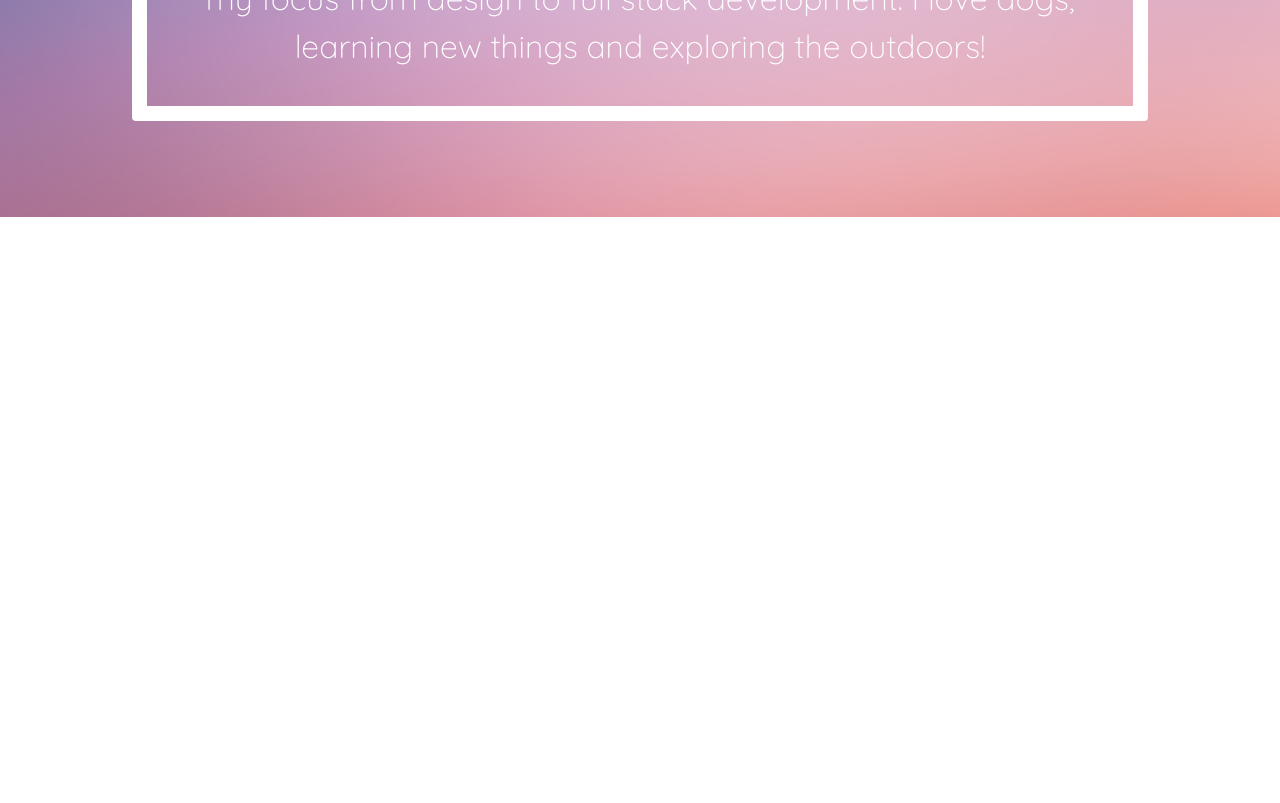
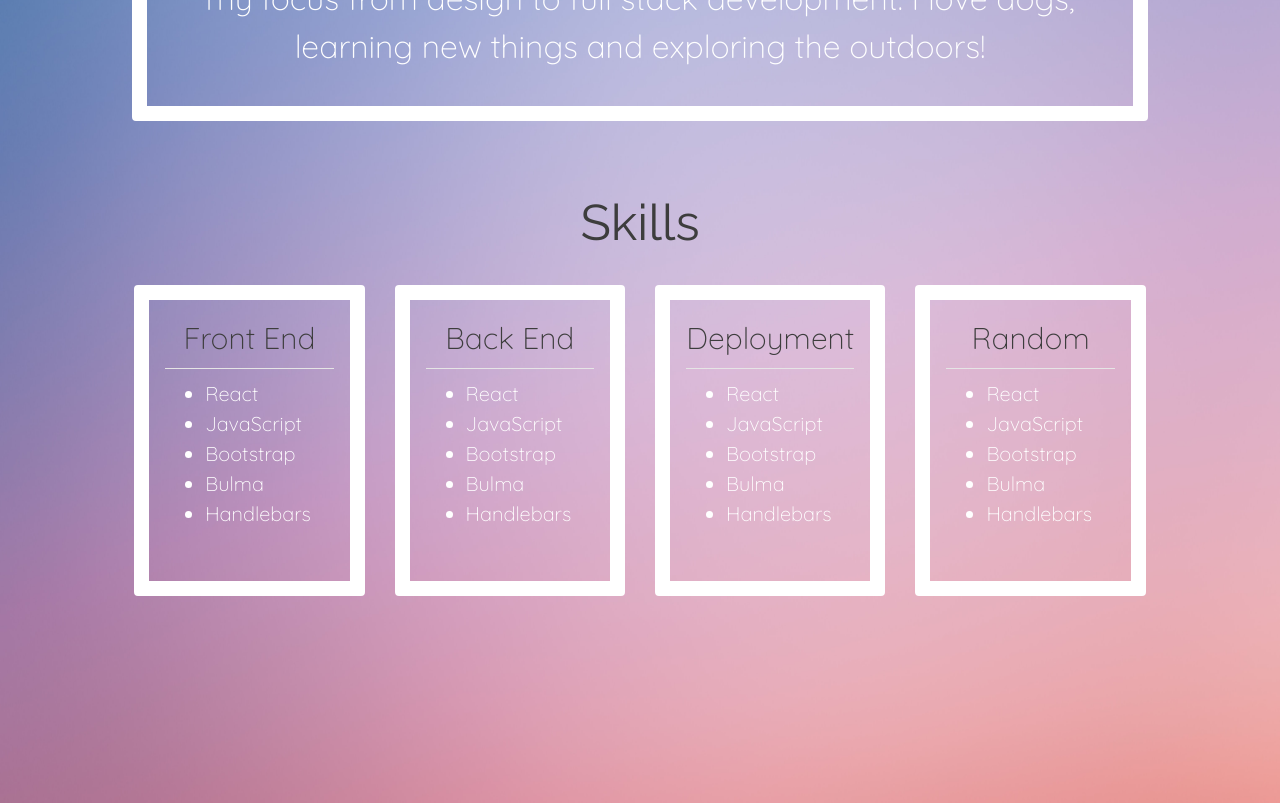
Before and after one commit to haywah27/react-portfolio, a React (Create React App) app: page / in a window 1280 px wide. Shown: the part 720-1523 px from the top of the page. Before the commit the page ends 937 px from the top, so only its background shows below. Built offline with nearby package versions, Linux system fonts and the light colour scheme.

Commit message:
adding skills section on about page

```diff
--- /dev/null
+++ b/src/components/Card/AboutCard.js
@@ -0,0 +1,17 @@
+import React from "react";
+import "../../pages/about.css";
+import { Card } from "react-bootstrap";
+
+function AboutCard() {
+  return (
+    <Card className="cardCss">
+      <Card.Body className="aboutBody">
+        I graduated from the University of Oregon with a Bachelor of Science
+        Degree in Art and Technology. Recently, I have shifted my focus from
+        design to full stack development. I love dogs, learning new things and
+        exploring the outdoors!
+      </Card.Body>
+    </Card>
+  );
+}
+export default AboutCard;
--- /dev/null
+++ b/src/components/Card/GreetingCard.js
@@ -0,0 +1,23 @@
+import React from "react";
+import "../../pages/about.css";
+import { Jumbotron, Row, Card } from "react-bootstrap";
+import Headshot from "../Headshot/Headshot";
+
+function GreetingCard() {
+  return (
+    <Jumbotron className="hideBackground mobileMargin">
+      <Row className="alignGreeting">
+        <Card className="hideBackground">
+          <Headshot />
+        </Card>
+        <Card className="hideBackground">
+          <Card.Body className="titleMessage">
+            Hello, my name is Hayley!
+          </Card.Body>
+        </Card>
+      </Row>
+    </Jumbotron>
+  );
+}
+
+export default GreetingCard;
--- /dev/null
+++ b/src/components/Card/SkillsCard.js
@@ -0,0 +1,68 @@
+import React from "react";
+import "../../pages/about.css";
+import { Card, Jumbotron, Row } from "react-bootstrap";
+
+function SkillsCard() {
+  return (
+    <>
+      <Jumbotron fluid className="hideBackground">
+        <div className="skillsHeader">Skills</div>
+        <Row className="dimension">
+          <Card className="cardCss skillsCard">
+            <Card.Title className="skillsTitle">Front End</Card.Title>
+            <hr className="titleUnderline"/>
+            <Card.Body className="skillsBody">
+              <ul>
+                <li>React</li>
+                <li>JavaScript</li>
+                <li>Bootstrap</li>
+                <li>Bulma</li>
+                <li>Handlebars</li>
+              </ul>
+            </Card.Body>
+          </Card>
+          <Card className="cardCss skillsCard">
+            <Card.Title className="skillsTitle">Back End</Card.Title>
+            <hr className="titleUnderline"/>
+            <Card.Body className="skillsBody">
+              <ul>
+                <li>React</li>
+                <li>JavaScript</li>
+                <li>Bootstrap</li>
+                <li>Bulma</li>
+                <li>Handlebars</li>
+              </ul>
+            </Card.Body>
+          </Card>
+          <Card className="cardCss skillsCard">
+            <Card.Title className="skillsTitle">Deployment</Card.Title>
+            <hr className="titleUnderline"/>
+            <Card.Body className="skillsBody">
+              <ul>
+                <li>React</li>
+                <li>JavaScript</li>
+                <li>Bootstrap</li>
+                <li>Bulma</li>
+                <li>Handlebars</li>
+              </ul>
+            </Card.Body>
+          </Card>
+          <Card className="cardCss skillsCard">
+            <Card.Title className="skillsTitle">Random</Card.Title>
+            <hr className="titleUnderline"/>
+            <Card.Body className="skillsBody">
+              <ul>
+                <li>React</li>
+                <li>JavaScript</li>
+                <li>Bootstrap</li>
+                <li>Bulma</li>
+                <li>Handlebars</li>
+              </ul>
+            </Card.Body>
+          </Card>
+        </Row>
+      </Jumbotron>
+    </>
+  );
+}
+export default SkillsCard;
--- a/src/pages/About.js
+++ b/src/pages/About.js
@@ -1,8 +1,10 @@
 import React from "react";
 import "./about.css";
-import { Jumbotron, Container, Card, Row } from "react-bootstrap";
+import { Jumbotron, Container } from "react-bootstrap";
 import Navigation from "../components/Nav/Nav";
-import Headshot from "../components/Headshot/Headshot";
+import GreetingCard from "../components/Card/GreetingCard";
+import AboutCard from "../components/Card/AboutCard";
+import SkillsCard from "../components/Card/SkillsCard";
 
 function About() {
   return (
@@ -12,26 +14,9 @@
       <Container>
         <Jumbotron className="dimension text-center">
           <Container>
-            <Jumbotron className="hideBackground mobileMargin">
-              <Row className="alignGreeting">
-                <Card className="hideBackground">
-                  <Headshot />
-                </Card>
-                <Card className="hideBackground">
-                  <Card.Body className="titleMessage">
-                    Hello, my name is Hayley!
-                  </Card.Body>
-                </Card>
-              </Row>
-            </Jumbotron>
-            <Card className="cardCss">
-              <Card.Body>
-                I graduated from the University of Oregon with a Bachelor of
-                Science Degree in Art and Technology. Recently, I have shifted
-                my focus from design to full stack development. I love dogs,
-                learning new things and exploring the outdoors!
-              </Card.Body>
-            </Card>
+            <GreetingCard />
+            <AboutCard />
+            <SkillsCard />
           </Container>
         </Jumbotron>
       </Container>
--- a/src/pages/Work.js
+++ b/src/pages/Work.js
@@ -63,7 +63,6 @@
 
         </Row>
       </Container>
-      {/* <Container className="pageFiller"></Container> */}
     </div>
   );
 }
--- a/src/pages/about.css
+++ b/src/pages/about.css
@@ -14,18 +14,17 @@
   justify-content: center;
 }
 
-.hideBackground{
+.hideBackground {
   background-color: transparent;
   border: none;
 }
 
 .titleMessage {
-  font-size: 40px!important;
+  font-size: 40px !important;
   margin: 20px;
   color: #3d3d3d;
   display: flex;
   align-items: center;
-
 }
 
 .cardCss {
@@ -38,20 +37,51 @@
   background-color: transparent;
 }
 
+.skillsCard {
+  width: 14.4rem;
+  margin: 15px;
+}
+
+.skillsHeader {
+  font-size: 50px !important;
+  margin-bottom: 10px;
+  color: #3d3d3d;
+}
+
+.skillsTitle {
+  font-size: 30px !important;
+  padding-top: 0.25rem !important;
+  color: #3d3d3d;
+}
+
+.titleUnderline {
+  background-color: white;
+  margin: 0;
+}
+
+.skillsBody {
+  font-size: 20px !important;
+  padding-top: 10px;
+  padding-left: 0;
+  text-align: left !important;
+}
 
 @media (max-width: 576px) {
-.mobileMargin{
-  margin-bottom: 0px;
-}
+  .mobileMargin {
+    margin-bottom: 0px;
+  }
   .titleMessage {
-    font-size: 30px!important;
+    font-size: 30px !important;
     margin: 0px;
+  }
+  .skillsHeader{
+    font-size: 40px!important;
   }
 
   .cardCss {
     border: 15px solid white;
-    padding: .25rem;
-    font-size: 1.75em;
+    padding: 0.25rem !important;
+    font-size: 20px !important;
     color: white;
     font-family: "Quicksand", sans-serif;
     border-radius: 4px;
```
